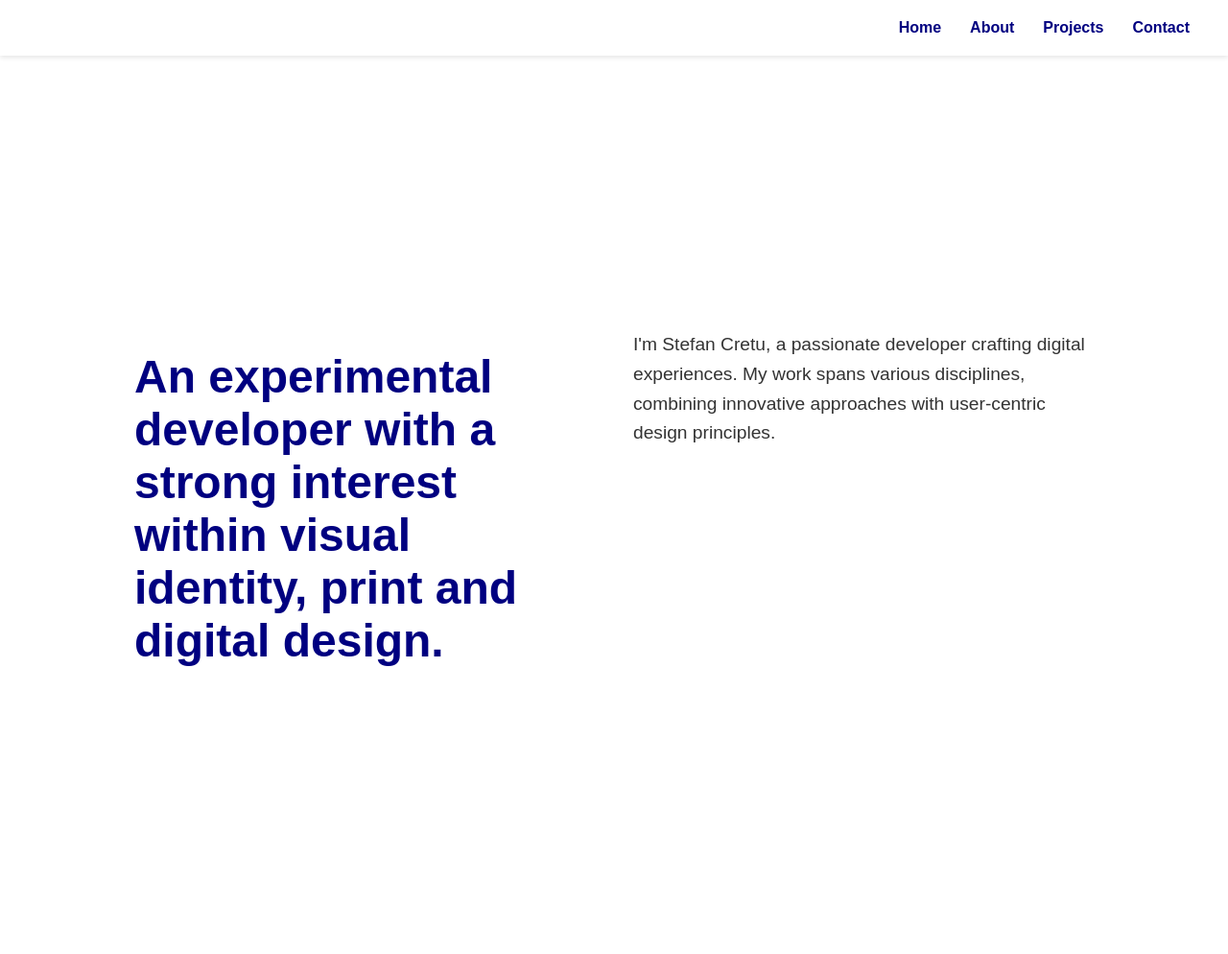
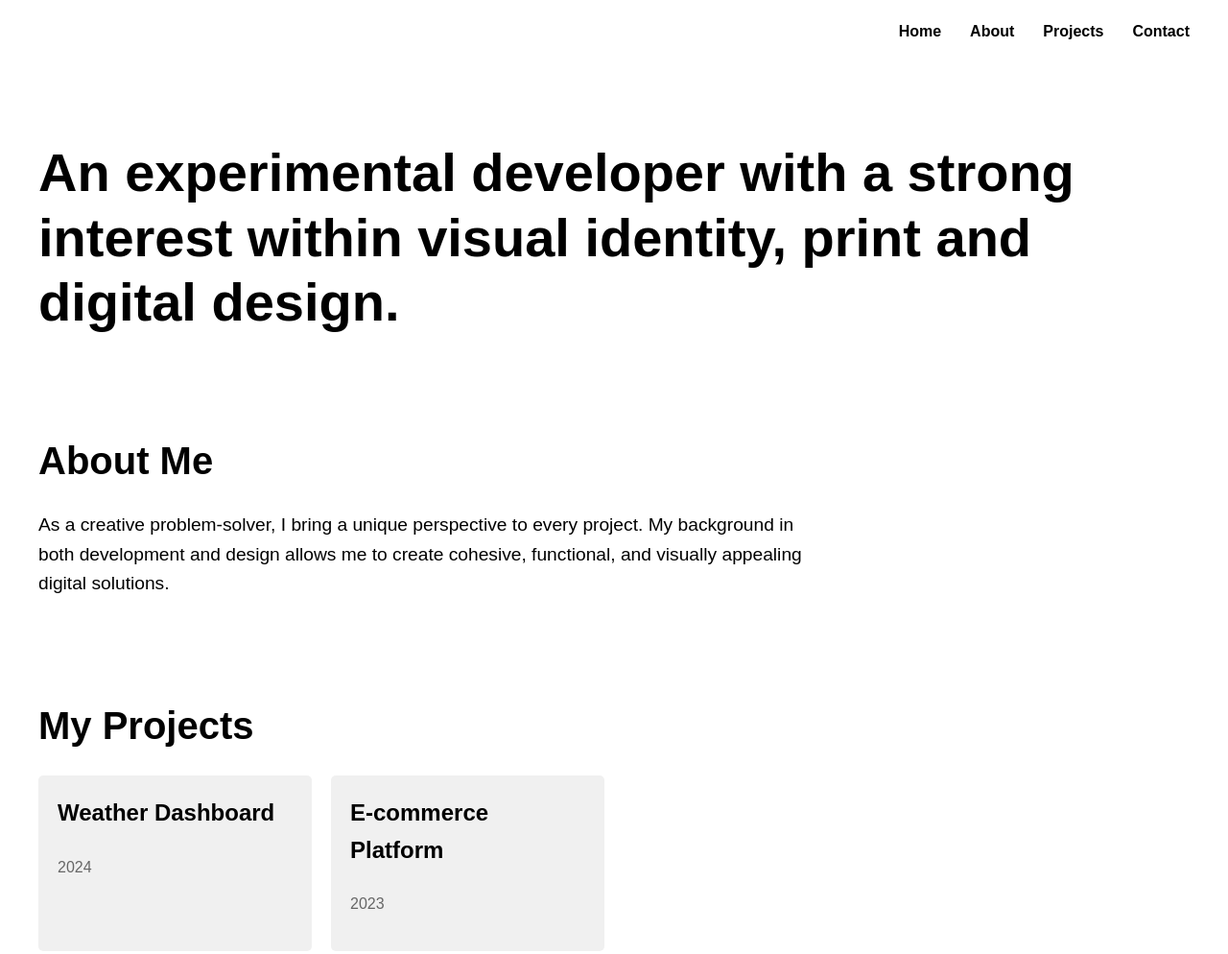
Before and after one commit to Stefan-us/my-portfolio, a plain HTML site: page index.html in a window 1280 px wide. Shown: the top 994 px of the page at 96% size. Drawn offline with Linux system fonts and the light colour scheme.

Commit message:
So many errors

```diff
--- a/index.html
+++ b/index.html
@@ -3,71 +3,49 @@
 <head>
     <meta charset="UTF-8">
     <meta name="viewport" content="width=device-width, initial-scale=1.0">
-    <title>Stefan Cretu - Creative Developer</title>
+    <title>Stefan Cretu - Experimental Developer</title>
     <link rel="stylesheet" href="style.css">
-    <script src="https://cdnjs.cloudflare.com/ajax/libs/font-awesome/5.15.3/js/all.min.js"></script>
 </head>
 <body>
-    <nav id="navbar">
-        <div class="container">
+    <header>
+        <nav>
             <ul>
                 <li><a href="#home">Home</a></li>
                 <li><a href="#about">About</a></li>
                 <li><a href="#projects">Projects</a></li>
                 <li><a href="#contact">Contact</a></li>
             </ul>
-        </div>
         </nav>
+    </header>
 
     <main>
         <section id="home">
-            <div class="content">
-                <div class="left-content">
             <h1>An experimental developer with a strong interest within visual identity, print and digital design.</h1>
-                </div>
-                <div class="right-content">
-                    <p>I'm Stefan Cretu, a passionate developer crafting digital experiences. My work spans various disciplines, combining innovative approaches with user-centric design principles.</p>
-                </div>
-            </div>
         </section>
 
         <section id="about">
-            <div class="content">
             <h2>About Me</h2>
             <p>As a creative problem-solver, I bring a unique perspective to every project. My background in both development and design allows me to create cohesive, functional, and visually appealing digital solutions.</p>
-            </div>
         </section>
 
         <section id="projects">
-            <div class="content">
             <h2>My Projects</h2>
-                <div id="project-carousel">
-                    <div class="project-file">
-                        <div class="file-icon">
-                            <span class="year">2024</span>
+            <div class="project-grid">
+                <div class="project-card">
+                    <h3>Weather Dashboard</h3>
+                    <p>2024</p>
                 </div>
-                        <h3>Weather Dashboard</h3>
+                <div class="project-card">
+                    <h3>E-commerce Platform</h3>
+                    <p>2023</p>
                 </div>
-                    <div class="project-file">
-                        <div class="file-icon">
-                            <span class="year">2023</span>
-                        </div>
-                        <h3>E-commerce Platform</h3>
-                    </div>
-                    <!-- Add more project files as needed -->
-                </div>
-                <div class="carousel-controls">
-                    <button id="prev-project">&lt;</button>
-                    <button id="next-project">&gt;</button>
-                </div>
+                <!-- Add more project cards as needed -->
             </div>
         </section>
 
         <section id="contact">
-            <div class="content">
             <h2>Get In Touch</h2>
             <p>stefancretu24@yahoo.co.uk</p>
-            </div>
         </section>
     </main>
 
--- a/script.js
+++ b/script.js
@@ -9,35 +9,9 @@ document.addEventListener('DOMContentLoaded', () => {
         });
     });
 
-    // Project carousel
-    const carousel = document.getElementById('project-carousel');
-    const projects = carousel.querySelectorAll('.project-file');
-    const prevButton = document.getElementById('prev-project');
-    const nextButton = document.getElementById('next-project');
-    let currentIndex = 0;
-
-    function updateCarousel() {
-        const offset = -currentIndex * 220; // 200px width + 20px gap
-        carousel.style.transform = `translateX(${offset}px)`;
-    }
-
-    prevButton.addEventListener('click', () => {
-        if (currentIndex > 0) {
-            currentIndex--;
-            updateCarousel();
-        }
-    });
-
-    nextButton.addEventListener('click', () => {
-        if (currentIndex < projects.length - 1) {
-            currentIndex++;
-            updateCarousel();
-        }
-    });
-
     // Highlight active nav item on scroll
     const sections = document.querySelectorAll('section');
-    const navItems = document.querySelectorAll('#navbar a');
+    const navItems = document.querySelectorAll('nav ul li a');
 
     window.addEventListener('scroll', () => {
         let current = '';
--- a/style.css
+++ b/style.css
@@ -1,7 +1,6 @@
 :root {
-    --primary-color: #000080; /* Dark navy blue */
+    --text-color: #000000;
     --background-color: #ffffff;
-    --text-color: #333333;
     --accent-color: #3498db;
 }
 
@@ -11,169 +10,92 @@ body, html {
     font-family: 'Arial', sans-serif;
     background-color: var(--background-color);
     color: var(--text-color);
+    line-height: 1.6;
 }
 
-.container {
-    max-width: 1200px;
-    margin: 0 auto;
-    padding: 0 20px;
-}
-
-#navbar {
+header {
     position: fixed;
     top: 0;
     width: 100%;
     background-color: var(--background-color);
+    padding: 20px 0;
     z-index: 1000;
-    box-shadow: 0 2px 5px rgba(0,0,0,0.1);
 }
 
-#navbar ul {
+nav ul {
     display: flex;
     justify-content: flex-end;
     list-style-type: none;
-    padding: 20px 0;
+    padding: 0;
     margin: 0;
+    max-width: 1200px;
+    margin: 0 auto;
 }
 
-#navbar li {
+nav ul li {
     margin-left: 30px;
 }
 
-#navbar a {
+nav ul li a {
     text-decoration: none;
-    color: var(--primary-color);
+    color: var(--text-color);
     font-weight: bold;
     transition: color 0.3s ease;
 }
 
-#navbar a:hover {
+nav ul li a:hover {
     color: var(--accent-color);
 }
 
 main {
-    padding-top: 80px; /* To account for fixed navbar */
+    max-width: 1200px;
+    margin: 0 auto;
+    padding: 100px 20px 20px;
 }
 
 section {
-    min-height: 100vh;
-    display: flex;
-    justify-content: center;
-    align-items: center;
-    padding: 40px 0;
-}
-
-.content {
-    max-width: 1000px;
-    margin: 0 auto;
-    padding: 0 20px;
-}
-
-#home .content {
-    display: flex;
-    justify-content: space-between;
-    align-items: flex-start;
-}
-
-.left-content {
-    flex: 1;
-    padding-right: 40px;
-}
-
-.right-content {
-    flex: 1;
+    margin-bottom: 100px;
 }
 
 h1 {
-    font-size: 3rem;
-    margin-bottom: 20px;
-    color: var(--primary-color);
+    font-size: 3.5rem;
+    line-height: 1.2;
+    margin-bottom: 40px;
 }
 
 h2 {
     font-size: 2.5rem;
     margin-bottom: 20px;
-    color: var(--primary-color);
 }
 
 p {
     font-size: 1.2rem;
-    line-height: 1.6;
-    margin-bottom: 30px;
+    max-width: 800px;
 }
 
-#project-carousel {
-    display: flex;
-    overflow-x: auto;
+.project-grid {
+    display: grid;
+    grid-template-columns: repeat(auto-fill, minmax(250px, 1fr));
     gap: 20px;
-    padding: 20px 0;
 }
 
-.project-file {
-    flex: 0 0 auto;
-    width: 200px;
-    text-align: center;
-    cursor: pointer;
+.project-card {
+    background-color: #f0f0f0;
+    padding: 20px;
+    border-radius: 5px;
 }
 
-.file-icon {
-    width: 150px;
-    height: 120px;
-    background-color: var(--primary-color);
-    border-radius: 10px 10px 0 0;
-    position: relative;
-    margin: 0 auto;
+.project-card h3 {
+    margin-top: 0;
+    font-size: 1.5rem;
 }
 
-.file-icon::after {
-    content: '';
-    position: absolute;
-    top: 0;
-    right: 0;
-    width: 0;
-    height: 0;
-    border-top: 20px solid var(--background-color);
-    border-left: 20px solid transparent;
-}
-
-.year {
-    position: absolute;
-    bottom: 5px;
-    left: 50%;
-    transform: translateX(-50%);
-    color: white;
-    font-size: 0.8rem;
-}
-
-.carousel-controls {
-    display: flex;
-    justify-content: center;
-    margin-top: 20px;
-}
-
-.carousel-controls button {
-    background-color: var(--primary-color);
-    color: white;
-    border: none;
-    padding: 10px 20px;
-    margin: 0 10px;
-    cursor: pointer;
-    transition: background-color 0.3s ease;
-}
-
-.carousel-controls button:hover {
-    background-color: var(--accent-color);
+.project-card p {
+    font-size: 1rem;
+    color: #666;
 }
 
 @media (max-width: 768px) {
-    #home .content {
-        flex-direction: column;
-    }
-
-    .left-content, .right-content {
-        padding-right: 0;
-    }
-
     h1 {
         font-size: 2.5rem;
     }
```
Lines whose indentation alone changed are shown as unchanged.
